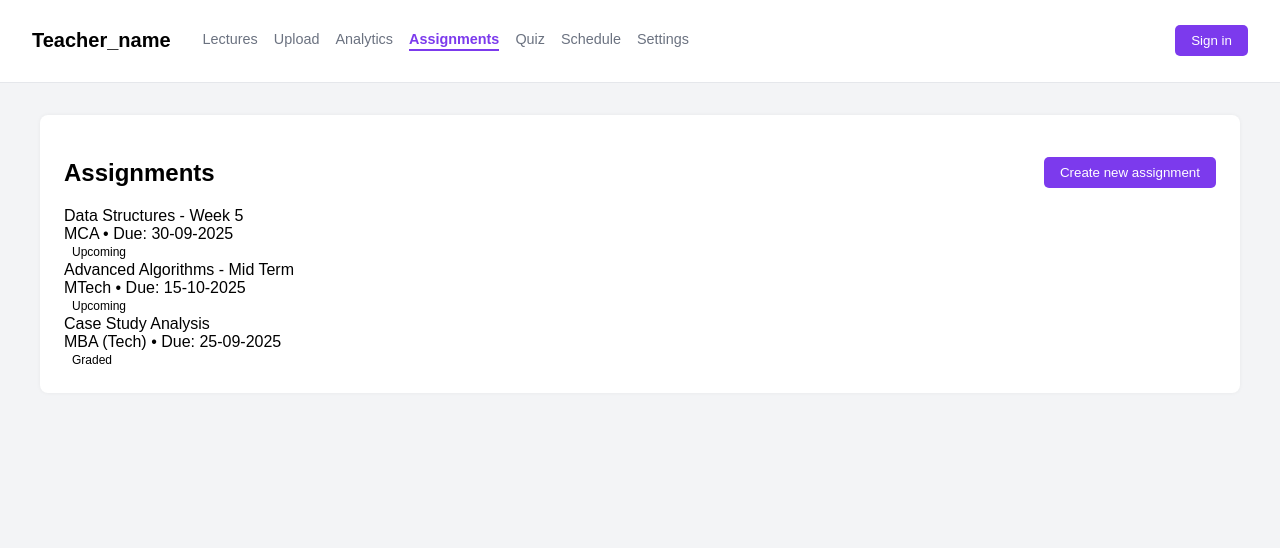
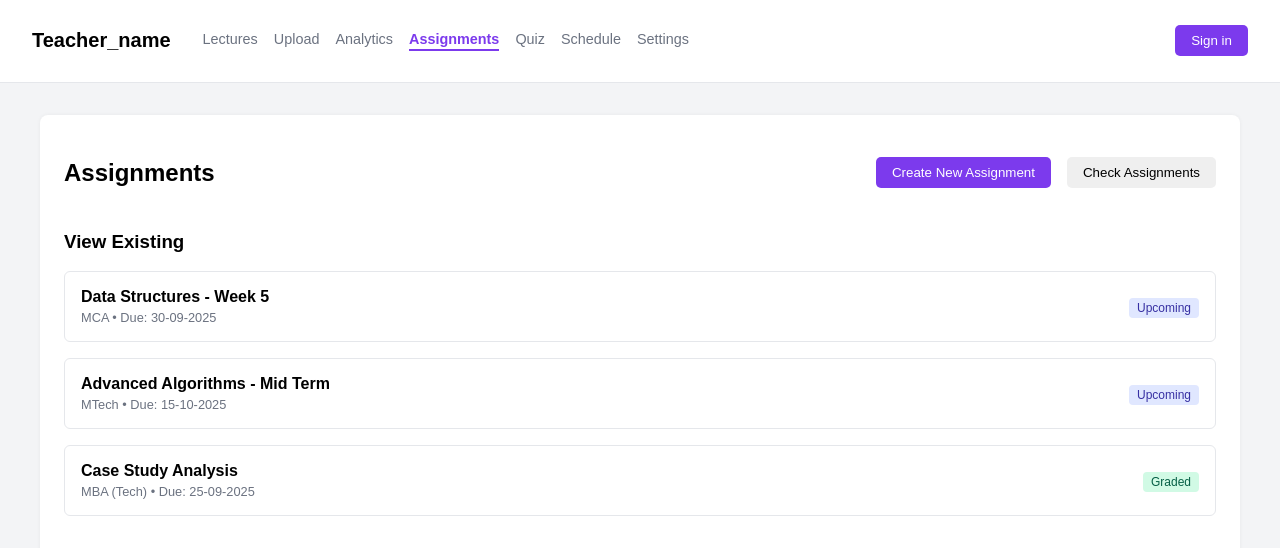
Before and after one commit to Prostorm19/LearnLite_frontend, a React (Vite) app: page /assignments in a window 1280 px wide. Shown: the top 548 px of the page. Built offline with nearby package versions, Linux system fonts and the light colour scheme; the HTML template or start-up script is replaced by a standard one.

Commit message:
assignments page updated

```diff
--- a/src/components/features/assignments/Assignments.jsx
+++ b/src/components/features/assignments/Assignments.jsx
@@ -1,9 +1,93 @@
-import React from "react";
+import React, { useState } from "react";
 import Panel from "../../ui/Panel.jsx";
 import Button from "../../ui/Button.jsx";
-import StatusTag from "../../ui/StatusTag.jsx"; // Reusing the StatusTag component
+import StatusTag from "../../ui/StatusTag.jsx";
+
+// Sub-component for the "Create New" options
+const CreateAssignmentOptions = ({ setView }) => (
+    <div>
+        <div className="create-assignment-options">
+            <h3>How would you like to create the assignment?</h3>
+            <div className="options-container">
+                <div className="option-card">
+                    <h4>
+                        <span role="img" aria-label="robot">🤖</span> AI Generated
+                    </h4>
+                    <p>Generate questions and structure with the help of AI.</p>
+                    <Button className="primary">
+                        Create with AI
+                    </Button>
+                </div>
+                <div className="option-card">
+                    <h4>
+                        <span role="img" aria-label="pencil">✏️</span> Create Manually
+                    </h4>
+                    <p>Build the assignment from scratch with full control.</p>
+                    <Button className="outline">Create Manually</Button>
+                </div>
+            </div>
+        </div>
+        <Button onClick={() => setView('view')}>Back to Assignments</Button>
+    </div>
+);
+
+// Sub-component for viewing the list of existing assignments
+const ViewAssignments = ({ assignments }) => (
+    <div className="assignments-list">
+        <h3>View Existing</h3>
+        {assignments.map((assignment) => (
+            <div key={assignment.id} className="assignment-row">
+                <div>
+                    <div className="assignment-title">{assignment.title}</div>
+                    <div className="assignment-meta">
+                        {assignment.course} • Due: {assignment.dueDate}
+                    </div>
+                </div>
+                <div>
+                    <StatusTag status={assignment.status} />
+                </div>
+            </div>
+        ))}
+    </div>
+);
+
+// Sub-component for the grading view
+const GradeAssignments = ({ setView }) => (
+    <div>
+        <h3>Check Assignments (Grading)</h3>
+        <p>This section will show assignments that need grading.</p>
+        <div className="assignments-list">
+            <div className="assignment-row">
+                <div>
+                    <div className="assignment-title">Data Structures - Week 5 Submissions</div>
+                    <div className="assignment-meta">
+                        MCA • 32/40 Submitted
+                    </div>
+                </div>
+                <div>
+                    <Button className="primary">Start Grading</Button>
+                </div>
+            </div>
+            <div className="assignment-row">
+                <div>
+                    <div className="assignment-title">Advanced Algorithms - Mid Term</div>
+                    <div className="assignment-meta">
+                        MTech • 18/25 Submitted
+                    </div>
+                </div>
+                <div>
+                    <Button className="primary">Start Grading</Button>
+                </div>
+            </div>
+        </div>
+        <Button onClick={() => setView('view')}>Back to Assignments</Button>
+    </div>
+);
 
 export default function Assignments() {
+    // State to manage which view is active: 'view', 'create', or 'grade'
+    const [view, setView] = useState('view');
+
     // Static data for the assignments list
     const assignments = [
         {
@@ -29,27 +113,32 @@ export default function Assignments() {
         },
     ];
 
+    // Renders the correct component based on the current view state
+    const renderContent = () => {
+        switch (view) {
+            case 'create':
+                return <CreateAssignmentOptions setView={setView} />;
+            case 'grade':
+                return <GradeAssignments setView={setView} />;
+            case 'view':
+            default:
+                return <ViewAssignments assignments={assignments} />;
+        }
+    };
+
     return (
         <Panel>
             <div className="panel-header">
                 <h2>Assignments</h2>
-                <Button className="primary">Create new assignment</Button>
+                {/* Show buttons only on the main view */}
+                {view === 'view' && (
+                    <div className="panel-actions">
+                        <Button className="primary" onClick={() => setView('create')}>Create New Assignment</Button>
+                        <Button onClick={() => setView('grade')}>Check Assignments</Button>
+                    </div>
+                )}
             </div>
-            <div className="assignments-list">
-                {assignments.map((assignment) => (
-                    <div key={assignment.id} className="assignment-row">
-                        <div>
-                            <div className="assignment-title">{assignment.title}</div>
-                            <div className="assignment-meta">
-                                {assignment.course} • Due: {assignment.dueDate}
-                            </div>
-                        </div>
-                        <div>
-                            <StatusTag status={assignment.status} />
-                        </div>
-                    </div>
-                ))}
-            </div>
+            {renderContent()}
         </Panel>
     );
 }
--- a/src/pages/teacher/TeacherDashboard.css
+++ b/src/pages/teacher/TeacherDashboard.css
@@ -237,7 +237,8 @@ select {
   border-radius: 4px;
 }
 
-.status-tag.completed {
+.status-tag.completed,
+.status-tag.graded {
   background-color: #d1fae5;
   color: #065f46;
 }
@@ -245,6 +246,11 @@ select {
 .status-tag.in-progress {
   background-color: #fef3c7;
   color: #92400e;
+}
+
+.status-tag.upcoming {
+  background-color: #e0e7ff;
+  color: #3730a3;
 }
 
 .status-tag.default {
@@ -343,3 +349,72 @@ select {
   border-radius: 4px;
   font-size: 0.9rem;
 }
+
+/* Assignments Page Specific Styles */
+.create-assignment-options h3 {
+  text-align: center;
+  margin-bottom: 2rem;
+  font-size: 1.25rem;
+  color: #374151;
+}
+
+.options-container {
+  display: flex;
+  justify-content: center;
+  gap: 2rem;
+  margin-bottom: 2rem;
+  flex-wrap: wrap;
+}
+
+.option-card {
+  border: 1px solid #e5e7eb;
+  border-radius: 8px;
+  padding: 1.5rem;
+  text-align: center;
+  flex: 1;
+  max-width: 300px;
+  box-shadow: 0 1px 3px rgba(0, 0, 0, 0.05);
+  transition: transform 0.2s, box-shadow 0.2s;
+}
+
+.option-card:hover {
+  transform: translateY(-5px);
+  box-shadow: 0 4px 10px rgba(0, 0, 0, 0.1);
+}
+
+.option-card h4 {
+  font-size: 1.1rem;
+  font-weight: 600;
+  margin-bottom: 0.5rem;
+}
+
+.option-card p {
+  font-size: 0.9rem;
+  color: #6b7280;
+  margin-bottom: 1.5rem;
+  min-height: 40px;
+}
+
+.assignments-list {
+  margin-top: 1.5rem;
+}
+
+.assignment-row {
+  display: flex;
+  justify-content: space-between;
+  align-items: center;
+  padding: 1rem;
+  border: 1px solid #e5e7eb;
+  border-radius: 6px;
+  margin-bottom: 1rem;
+}
+
+.assignment-title {
+  font-weight: 600;
+}
+
+.assignment-meta {
+  font-size: 0.8rem;
+  color: #6b7280;
+  margin-top: 0.25rem;
+}
```
